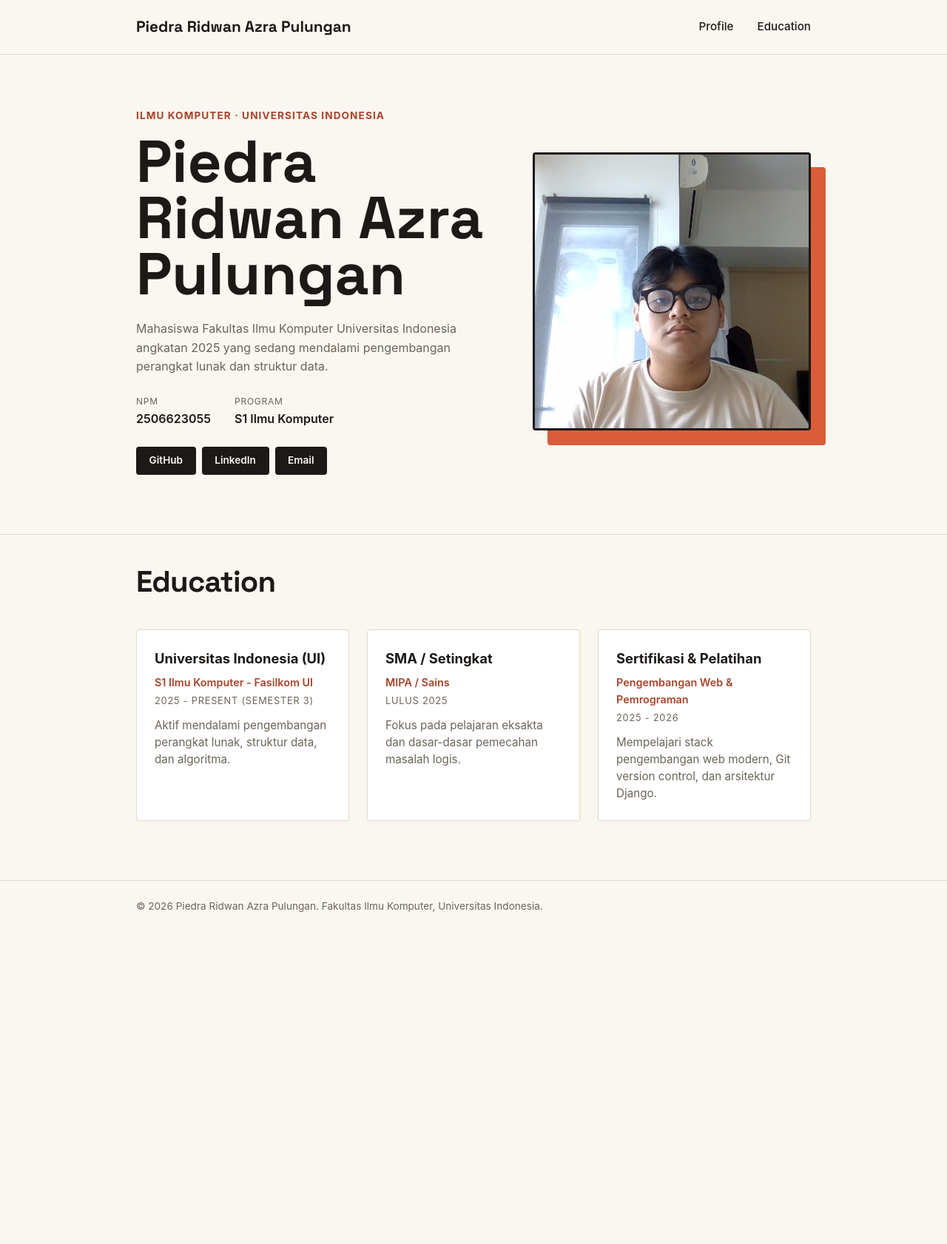
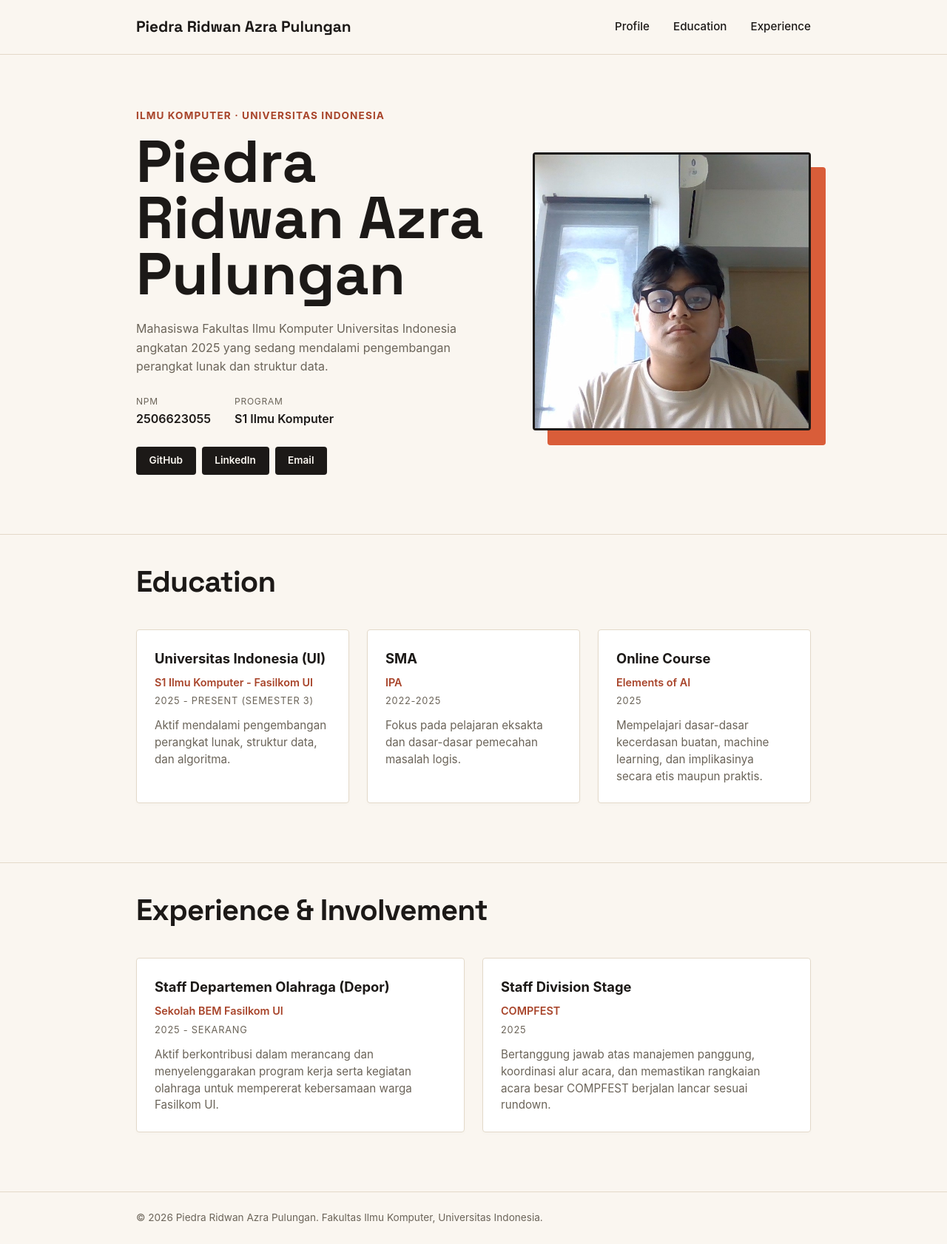
Before and after one commit to droskiee/myportofolio, a Django app: page / in a window 1280 px wide. Shown: the whole page at 74% size. Before the commit the page ends 1233 px from the top, so only its background shows below. Run offline with Django 5.2, Linux system fonts and the light colour scheme.

Commit message:
update portofolio

```diff
--- a/templates/index.html
+++ b/templates/index.html
@@ -15,7 +15,8 @@
             <a href="#profile" class="brand">Piedra Ridwan Azra Pulungan</a>
             <nav>
                 <a href="#profile">Profile</a>
-                <a href="#education">Education</a> <!-- Tambahan link navigasi -->
+                <a href="#education">Education</a>
+                <a href="#experience">Experience</a>
             </nav>
         </div>
     </header>
@@ -51,6 +52,7 @@
                 </div>
             </div>
         </section>
+
         <section id="education" class="education-section">
             <div class="container">
                 <h2>Education</h2>
@@ -62,16 +64,36 @@
                         <p class="edu-desc">Aktif mendalami pengembangan perangkat lunak, struktur data, dan algoritma.</p>
                     </div>
                     <div class="education-card">
-                        <h3>SMA / Setingkat</h3>
-                        <p class="edu-major">MIPA / Sains</p>
-                        <p class="edu-period">Lulus 2025</p>
+                        <h3>SMA</h3>
+                        <p class="edu-major">IPA</p>
+                        <p class="edu-period">2022-2025</p>
                         <p class="edu-desc">Fokus pada pelajaran eksakta dan dasar-dasar pemecahan masalah logis.</p>
                     </div>
                     <div class="education-card">
-                        <h3>Sertifikasi & Pelatihan</h3>
-                        <p class="edu-major">Pengembangan Web & Pemrograman</p>
-                        <p class="edu-period">2025 - 2026</p>
-                        <p class="edu-desc">Mempelajari stack pengembangan web modern, Git version control, dan arsitektur Django.</p>
+                        <h3>Online Course</h3>
+                        <p class="edu-major">Elements of AI</p>
+                        <p class="edu-period">2025</p>
+                        <p class="edu-desc">Mempelajari dasar-dasar kecerdasan buatan, machine learning, dan implikasinya secara etis maupun praktis.</p>
+                    </div>
+                </div>
+            </div>
+        </section>
+
+        <section id="experience" class="education-section">
+            <div class="container">
+                <h2>Experience & Involvement</h2>
+                <div class="education-container">
+                    <div class="education-card">
+                        <h3>Staff Departemen Olahraga (Depor)</h3>
+                        <p class="edu-major">Sekolah BEM Fasilkom UI</p>
+                        <p class="edu-period">2025 - Sekarang</p>
+                        <p class="edu-desc">Aktif berkontribusi dalam merancang dan menyelenggarakan program kerja serta kegiatan olahraga untuk mempererat kebersamaan warga Fasilkom UI.</p>
+                    </div>
+                    <div class="education-card">
+                        <h3>Staff Division Stage</h3>
+                        <p class="edu-major">COMPFEST</p>
+                        <p class="edu-period">2025</p>
+                        <p class="edu-desc">Bertanggung jawab atas manajemen panggung, koordinasi alur acara, dan memastikan rangkaian acara besar COMPFEST berjalan lancar sesuai rundown.</p>
                     </div>
                 </div>
             </div>
```
